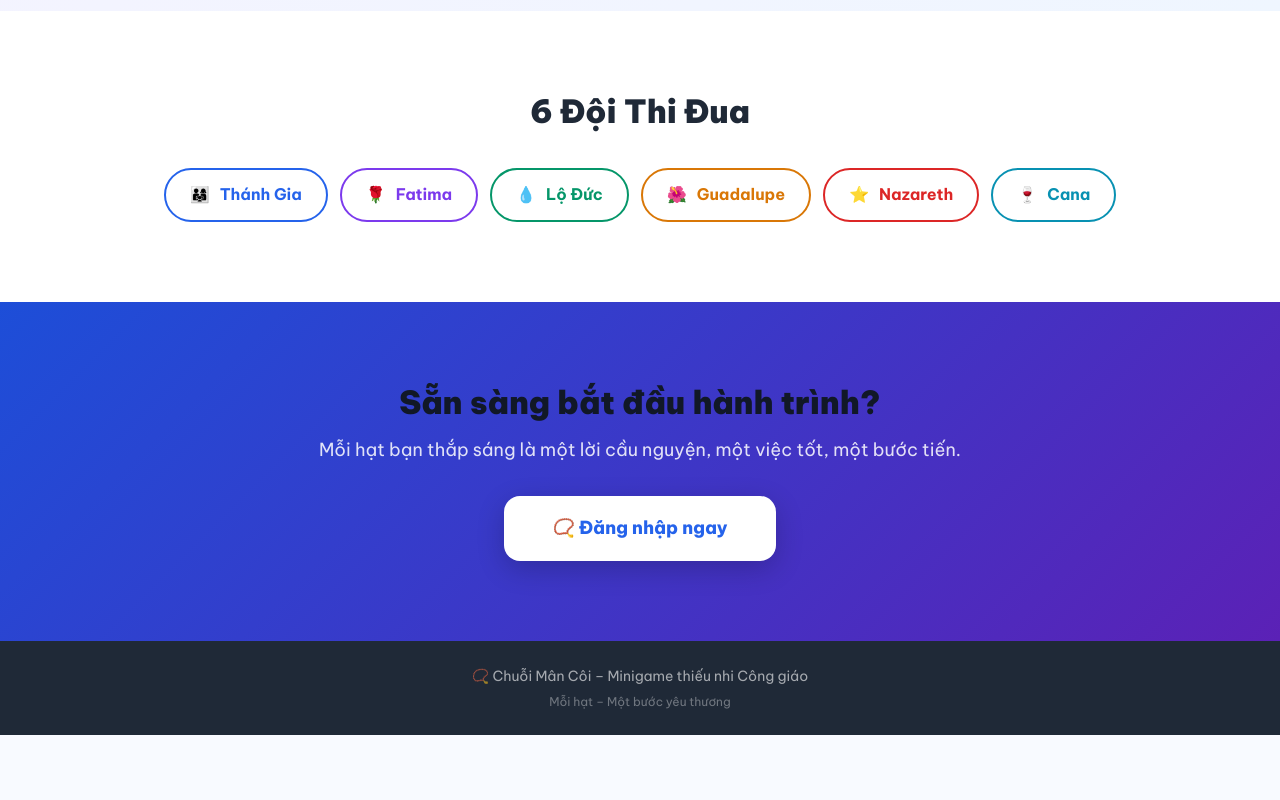
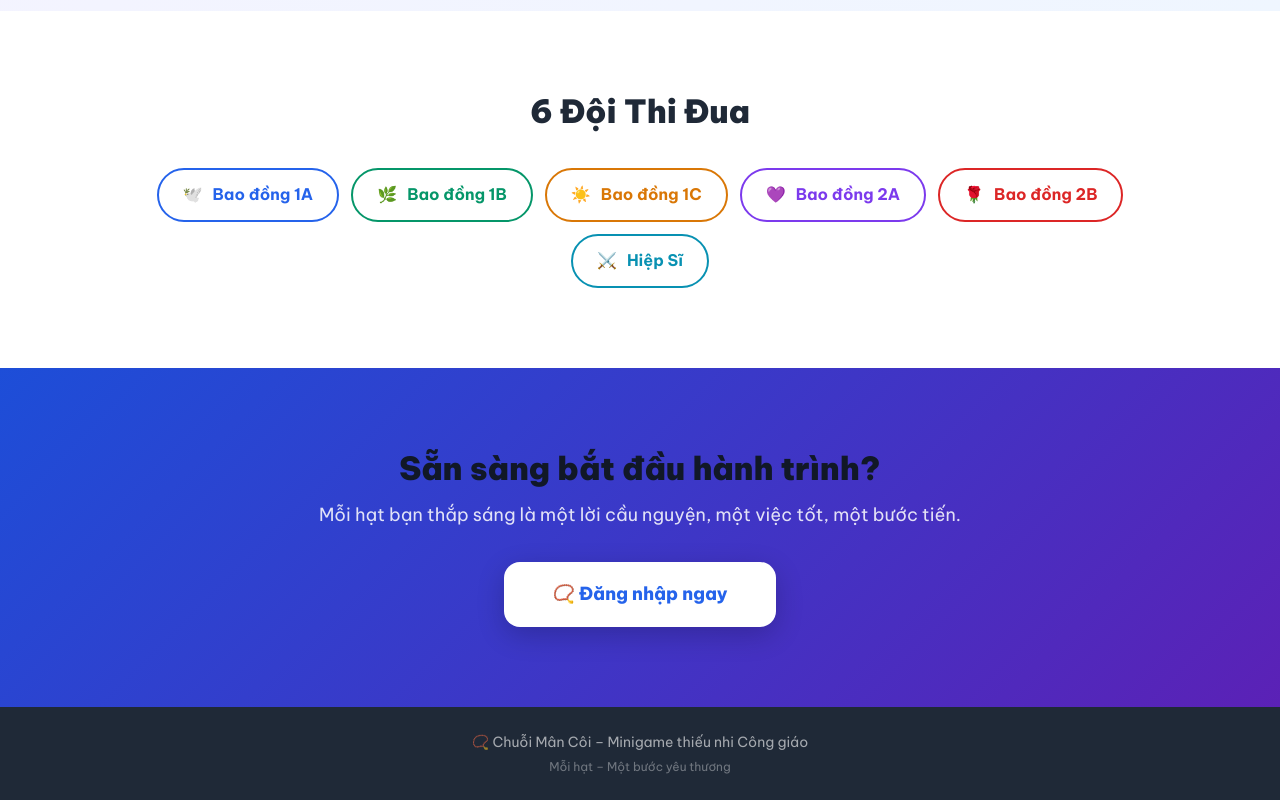
Before and after one commit to Q-Thanh/Web_Man_Coi_TNTT, a Next.js app in the folder man-coi/: page / in a window 1280 px wide. Shown: the part 1782-2582 px from the top of the page. Before the commit the page ends 2517 px from the top, so only its background shows below. Built offline with nearby package versions, Linux system fonts and the light colour scheme; no server answers.

Commit message:
feat: configure 6 teams (Bao dong 1A, 1B, 1C, 2A, 2B, Hiep Si)

```diff
--- a/man-coi/src/app/page.tsx
+++ b/man-coi/src/app/page.tsx
@@ -141,12 +141,12 @@ export default function LandingPage() {
           <h2 className={styles.sectionTitle}>6 Đội Thi Đua</h2>
           <div className={styles.teamsGrid}>
             {[
-              { name: 'Thánh Gia', color: '#2563EB', icon: '👨‍👩‍👧' },
-              { name: 'Fatima', color: '#7C3AED', icon: '🌹' },
-              { name: 'Lộ Đức', color: '#059669', icon: '💧' },
-              { name: 'Guadalupe', color: '#D97706', icon: '🌺' },
-              { name: 'Nazareth', color: '#DC2626', icon: '⭐' },
-              { name: 'Cana', color: '#0891B2', icon: '🍷' },
+              { name: 'Bao đồng 1A', color: '#2563EB', icon: '🕊️' },
+              { name: 'Bao đồng 1B', color: '#059669', icon: '🌿' },
+              { name: 'Bao đồng 1C', color: '#D97706', icon: '☀️' },
+              { name: 'Bao đồng 2A', color: '#7C3AED', icon: '💜' },
+              { name: 'Bao đồng 2B', color: '#DC2626', icon: '🌹' },
+              { name: 'Hiệp Sĩ', color: '#0891B2', icon: '⚔️' },
             ].map(team => (
               <div key={team.name} className={styles.teamChip} style={{ borderColor: team.color }}>
                 <span>{team.icon}</span>
```
Also changed, not shown: man-coi/data/seed.js (+6 -6 lines), man-coi/data/seed.ts (+6 -6 lines), 1 other file (tests, documents, lock files or other folders).
